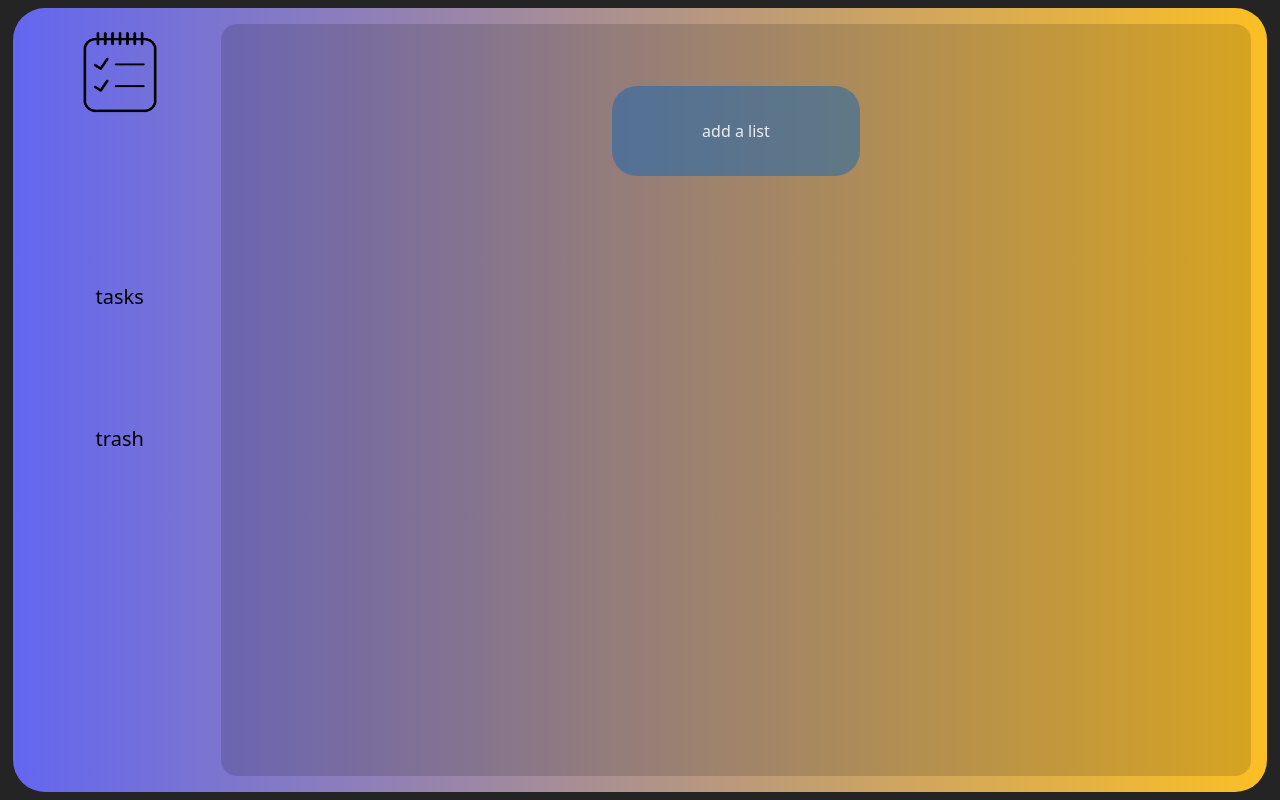
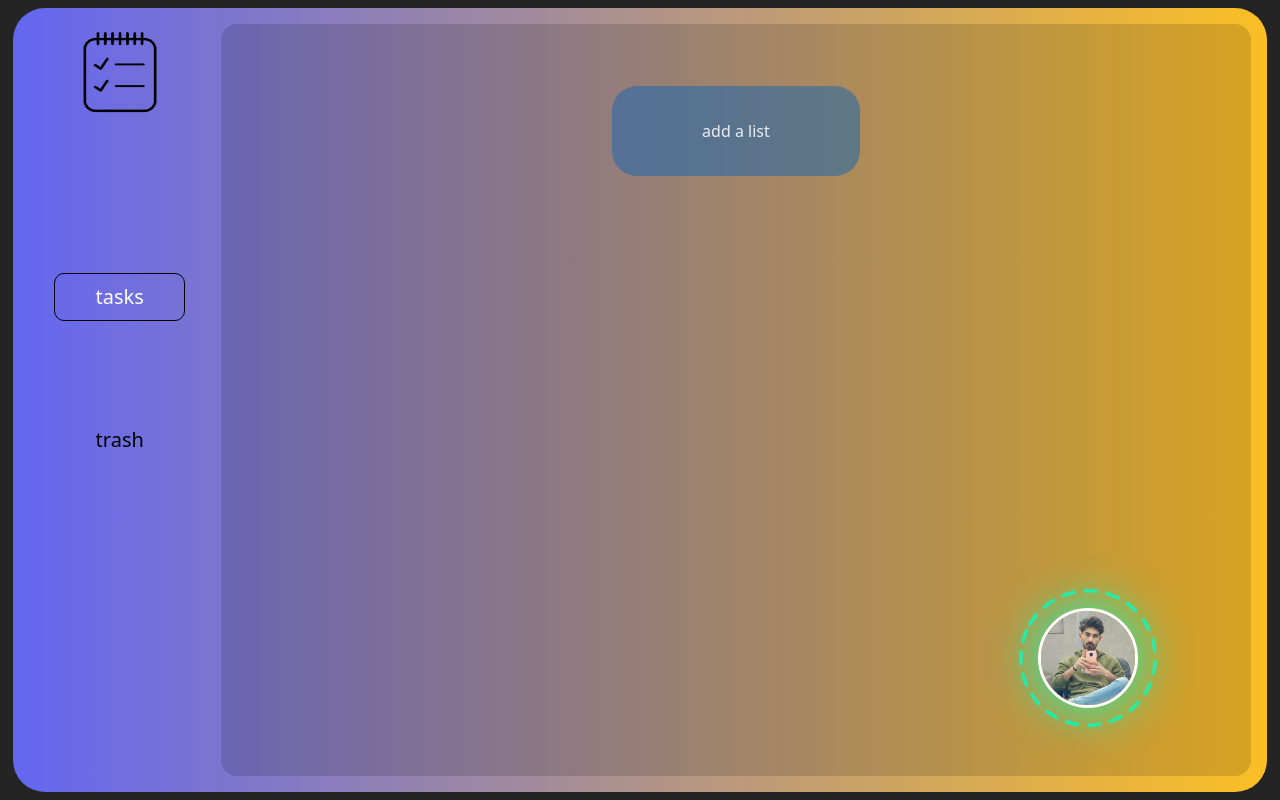
Before and after one commit to mohammademami2005/todo-list, a website built with Vite: page index.html in a window 1280 px wide. Both pictures are taken after a click on the item "tasks". Built offline with nearby package versions, Linux system fonts and the light colour scheme.

Commit message:
add footer and update nav link

```diff
--- a/index.html
+++ b/index.html
@@ -13,16 +13,14 @@
     <nav>
       <!-- logo  -->
       <figure>
-        <img
-        src="public/img/logo-removebg-preview.png"
-          alt="">
+        <img src="public/img/logo-removebg-preview.png" alt="">
       </figure>
       <!-- logo  -->
 
       <!-- nav list items -->
       <ul>
         <!-- <li>home</li> -->
-        <li>tasks</li>
+        <li class="liActive">tasks</li>
         <!-- <li>empty </li> -->
         <li>trash</li>
       </ul>
@@ -52,7 +50,20 @@
       </section>
     </section>
   </main>
-
+  <footer class="circle-footer">
+    <div class="circle-container">
+      <!-- 👇 عکس خودت رو اینجا بذار -->
+      <img src="public/img/myProfilePhoto.jpg" alt="Profile" class="profile-img" />
+      <svg class="rotating-ring" viewBox="0 0 100 100">
+        <circle cx="50" cy="50" r="48" />
+      </svg>
+      <div class="social">
+        <a href="https://github.com/mohammademami2005/todo-list"><img src="public/img/github-142-svgrepo-com.svg" alt=""></a>
+        <a href="https://www.linkedin.com/in/mohammademami2005"><img src="public/img/linkedin-svgrepo-com.svg" alt=""></a>
+        <a href="https://www.instagram.com/mohammademami.dev/"><img src="public/img/instagram-167-svgrepo-com.svg" alt=""></a>
+      </div>
+    </div>
+  </footer>
   <script type="module" src="/src/main.js"></script>
 </body>
 
--- a/src/components/addList.js
+++ b/src/components/addList.js
@@ -32,6 +32,14 @@ export function addList() {
 
         item.addEventListener("click", (e) => {
             localStorage.setItem("trash", JSON.stringify(trashContainer))
+
+            navItems.forEach((li , x)=>{
+                li.classList.remove("liActive")
+                i == x ? li.classList.add("liActive"): undefined
+            })
+
+
+
             sections.forEach((section, index) => {
                 if (i === index) {
                     setTimeout(() => {
--- a/src/main.js
+++ b/src/main.js
@@ -1,6 +1,7 @@
 import { addList } from './components/addList'
 import { trash } from './components/trash'
 import './style/style.css'
+import "./style/footer.css"
 
 addList()
 trash()
--- /dev/null
+++ b/src/style/footer.css
@@ -0,0 +1,116 @@
+footer.circle-footer {
+    width: 20%;
+    padding: 2rem 0;
+    display: flex;
+    justify-content: center;
+    /* background: linear-gradient(to top, #ffffff8c -59%, transparent); */
+    /* background: radial-gradient(#111 -50%, transparent); */
+    position: absolute;
+    right: 5%;
+    bottom: 5%;
+    cursor: pointer;
+}
+
+
+
+.circle-container {
+    position: relative;
+    width: 140px;
+    height: 140px;
+
+    >.social {
+        width: 75%;
+        height: 75%;
+        border-radius: 50%;
+        position: absolute;
+        top: 12.5%;
+        left: 12.5%;
+
+
+        >a {
+            text-decoration: none;
+            font-size: 10px;
+            position: absolute;
+            top: 25%;
+            left: 25%;
+            transition: 1s cubic-bezier(.03, 1.95, .94, -1.43);
+            width: 40px;
+            height: 40px;
+            opacity: 0;
+
+
+            >img {
+                width: 100%;
+                height: 100%;
+            }
+        }
+
+    }
+
+    &:hover {
+        >.social {
+            >a {
+                opacity: 1;
+                &:nth-of-type(1) {
+                    top: 70%;
+                    left: -50%;
+                }
+
+                &:nth-of-type(2) {
+                    top: -60%;
+                    left: 0%;
+                }
+
+                &:nth-of-type(3) {
+                    top: -10%;
+                    left: -50%;
+                }
+
+            }
+
+        }
+    }
+}
+
+.profile-img {
+    width: 100px;
+    height: 100px;
+    border-radius: 50%;
+    object-fit: cover;
+    position: absolute;
+    top: 20px;
+    left: 20px;
+    z-index: 2;
+    border: 3px solid white;
+    box-shadow: 0 0 50px #00ffc3;
+}
+
+.rotating-ring {
+    width: 140px;
+    height: 140px;
+    transform-origin: center;
+    animation: rotate 5s linear infinite;
+    z-index: 1;
+    position: absolute;
+    top: 0;
+    left: 0;
+}
+
+.rotating-ring circle {
+    fill: none;
+    stroke: #00ffc3;
+    stroke-width: 2.5;
+    stroke-dasharray: 8 8;
+    stroke-linecap: round;
+    stroke-opacity: 0.8;
+}
+
+@keyframes rotate {
+    0% {
+        transform: rotate(0deg);
+    }
+
+    100% {
+        transform: rotate(360deg);
+    }
+}
--- a/src/style/style.css
+++ b/src/style/style.css
@@ -26,6 +26,7 @@ body {
   min-height: 100vh;
   padding-block: 1vh;
   padding-inline: 1vw;
+  position: relative;
 }
 
 ul {
@@ -89,7 +90,20 @@ li {
         border-radius: 10px;
         cursor: pointer;
         color: black;
+        transition: .5s;
 
+        &:hover {
+          border: 1px solid black;
+          color: white;
+          scale: 1.2;
+        }
+
+      }
+
+      .liActive {
+        border: 1px solid black;
+        color: white;
+        /* scale: 1.2; */
       }
     }
 
@@ -348,7 +362,7 @@ li {
     height: 20px;
   }
 
-  >button{
+  >button {
     width: 18%;
     font-size: 18px;
     border: none;
```
Also changed, not shown: public/img/github-142-svgrepo-com.svg (added), public/img/instagram-167-svgrepo-com.svg (added), public/img/instagram-svgrepo-com.svg (added), public/img/linkedin-svgrepo-com.svg (added), public/img/myProfilePhoto.jpg (added).
